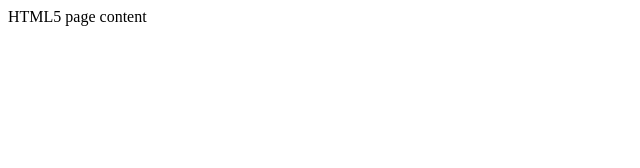
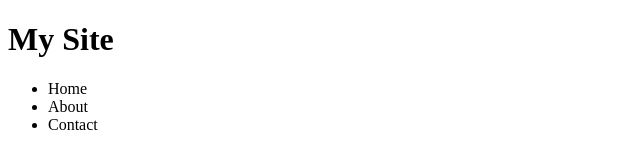
Before and after one commit to ohrainier/HTML5_Basics, a plain HTML site: page index.html in a window 1280 px wide. Shown: the whole page, without its empty margins (0-640 px from the left). Drawn offline with Linux system fonts and the light colour scheme.

Commit message:
added 'header' and 'nav'

```diff
--- a/index.html
+++ b/index.html
@@ -5,6 +5,16 @@
 <title>HTML5 page title</title>
 </head>
 <body>
-HTML5 page content
+	<header>
+		<h1>My Site</h1>
+	</header>
+
+    <nav>
+		<ul>
+			<li>Home</li>
+			<li>About</li>
+			<li>Contact</li>
+		</ul>
+	</nav>
 </body>
 </html>
```
